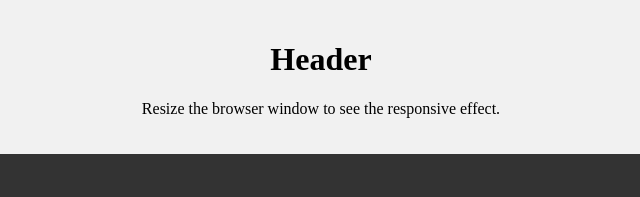
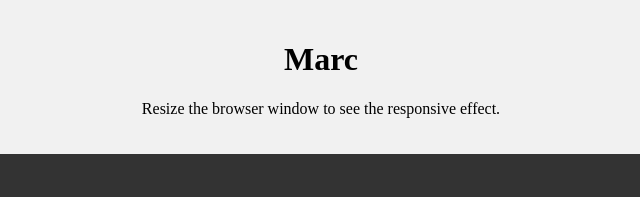
Before and after one commit to MarcRoigJimenez/piloto, a plain HTML site: page index.html in a window 1280 px wide. Shown: the top 197 px of the page, 319-959 px from the left. Drawn offline with Linux system fonts and the light colour scheme.

Commit message:
añadir nombre al html

```diff
--- a/index.html
+++ b/index.html
@@ -83,7 +83,7 @@ body {
 <body>
 
 <div class="header">
-  <h1>Header</h1>
+  <h1>Marc</h1>
   <p>Resize the browser window to see the responsive effect.</p>
 </div>
 
```
